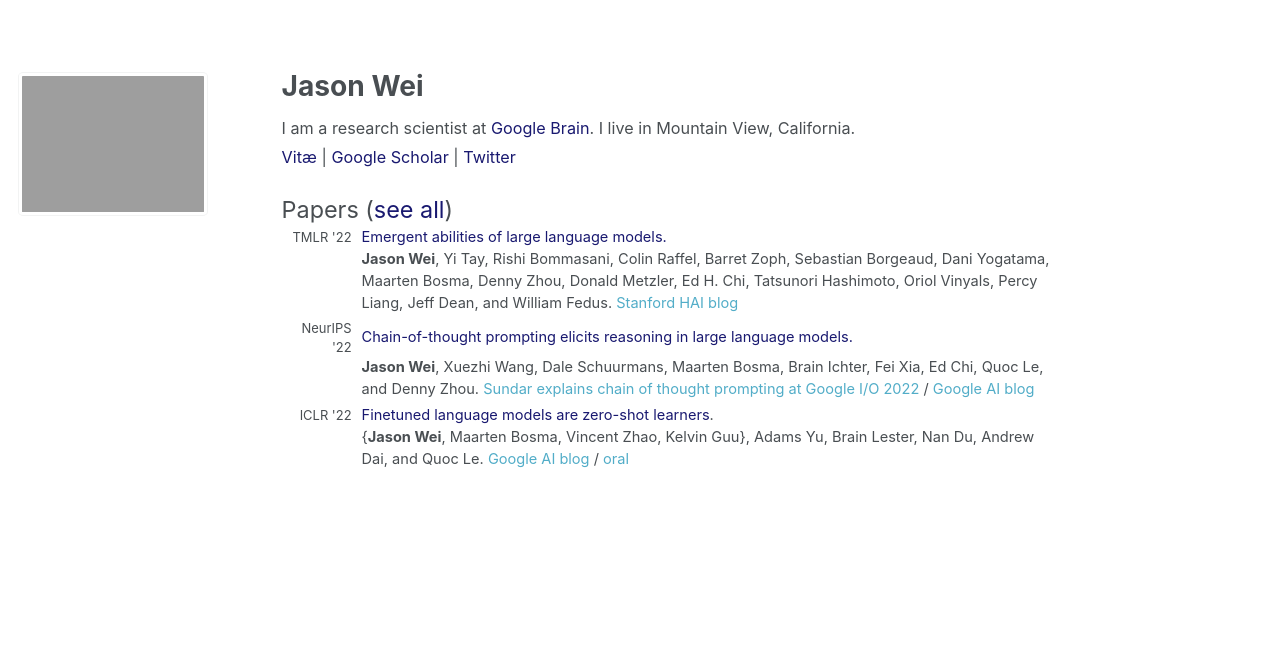
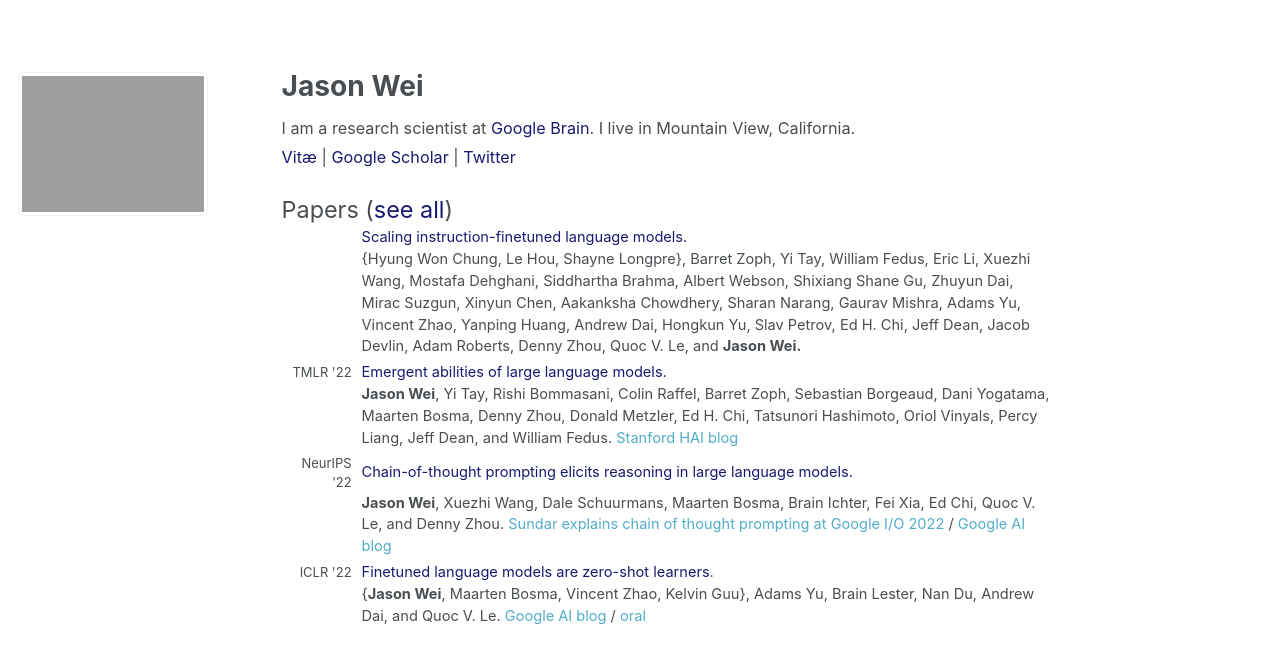
Before and after one commit to jasonwei20/jasonwei20.github.io, a Jekyll site: the page built from _pages/about.md, in a window 1280 px wide. Shown: the top 664 px of the page. Built offline with Jekyll 4.4.1, drawn with Linux system fonts in a browser that asks for light colours.

Commit message:
Update about.md

```diff
--- a/_pages/about.md
+++ b/_pages/about.md
@@ -33,6 +33,15 @@
 <table style="width:100%">
 
   <tr>
+    <td style="width:80px; text-align:right; padding-right:10px; font-size:0.8em"></td>
+    <td><a href="https://arxiv.org/abs/2210.11416" style="color:#191970" target="_blank">Scaling instruction-finetuned language models.</a></td>
+  </tr>
+  <tr>
+    <td></td>
+    <td style="padding-bottom:4px">{Hyung Won Chung, Le Hou, Shayne Longpre}, Barret Zoph, Yi Tay, William Fedus, Eric Li, Xuezhi Wang, Mostafa Dehghani, Siddhartha Brahma, Albert Webson, Shixiang Shane Gu, Zhuyun Dai, Mirac Suzgun, Xinyun Chen, Aakanksha Chowdhery, Sharan Narang, Gaurav Mishra, Adams Yu, Vincent Zhao, Yanping Huang, Andrew Dai, Hongkun Yu, Slav Petrov, Ed H. Chi, Jeff Dean, Jacob Devlin, Adam Roberts, Denny Zhou, Quoc V. Le, and <b>Jason Wei.</b></td>
+  </tr>
+
+  <tr>
     <td style="width:80px; text-align:right; padding-right:10px; font-size:0.8em">TMLR '22 </td>
     <td><a href="https://openreview.net/pdf?id=yzkSU5zdwD" style="color:#191970" target="_blank">Emergent abilities of large language models.</a></td>
   </tr>
@@ -47,7 +56,7 @@
   </tr>
   <tr>
     <td></td>
-    <td style="padding-bottom:4px"><b>Jason Wei</b>, Xuezhi Wang, Dale Schuurmans, Maarten Bosma, Brain Ichter, Fei Xia, Ed Chi, Quoc Le, and Denny Zhou. <a href="https://twitter.com/Google/status/1525188695875366912" target="_blank">Sundar explains chain of thought prompting at Google I/O 2022</a> / <a href="https://ai.googleblog.com/2022/05/language-models-perform-reasoning-via.html" target="_blank">Google AI blog</a></td>
+    <td style="padding-bottom:4px"><b>Jason Wei</b>, Xuezhi Wang, Dale Schuurmans, Maarten Bosma, Brain Ichter, Fei Xia, Ed Chi, Quoc V. Le, and Denny Zhou. <a href="https://twitter.com/Google/status/1525188695875366912" target="_blank">Sundar explains chain of thought prompting at Google I/O 2022</a> / <a href="https://ai.googleblog.com/2022/05/language-models-perform-reasoning-via.html" target="_blank">Google AI blog</a></td>
   </tr>
 
   <tr>
@@ -56,7 +65,7 @@
   </tr>
   <tr>
     <td></td>
-    <td style="padding-bottom:4px">{<b>Jason Wei</b>, Maarten Bosma, Vincent Zhao, Kelvin Guu}, Adams Yu, Brain Lester, Nan Du, Andrew Dai, and Quoc Le. <a href="https://ai.googleblog.com/2021/10/introducing-flan-more-generalizable.html" target="_blank">Google AI blog</a> / <a href="https://www.youtube.com/watch?v=iq2kEGanDso" target="_blank">oral</a></td>
+    <td style="padding-bottom:4px">{<b>Jason Wei</b>, Maarten Bosma, Vincent Zhao, Kelvin Guu}, Adams Yu, Brain Lester, Nan Du, Andrew Dai, and Quoc V. Le. <a href="https://ai.googleblog.com/2021/10/introducing-flan-more-generalizable.html" target="_blank">Google AI blog</a> / <a href="https://www.youtube.com/watch?v=iq2kEGanDso" target="_blank">oral</a></td>
   </tr>
 
 
```
